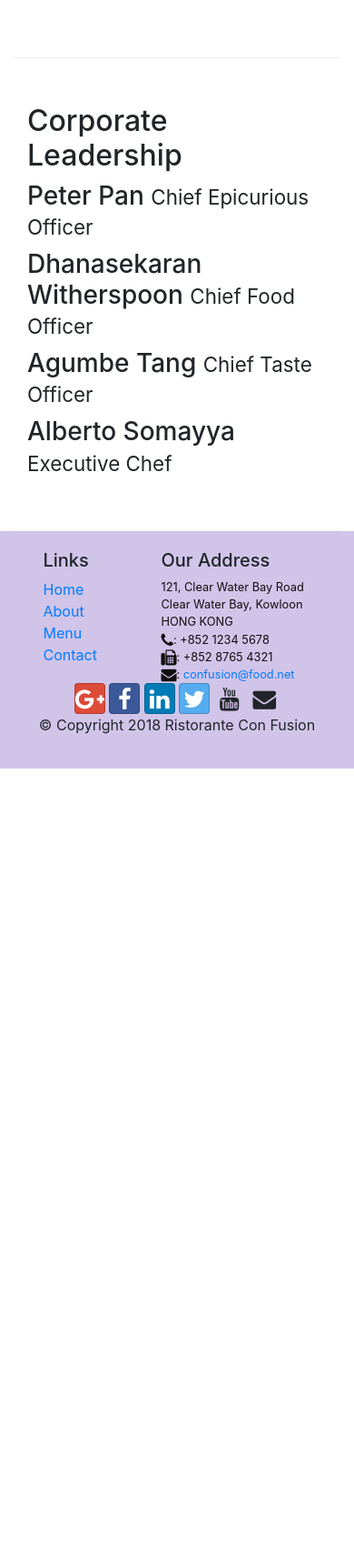
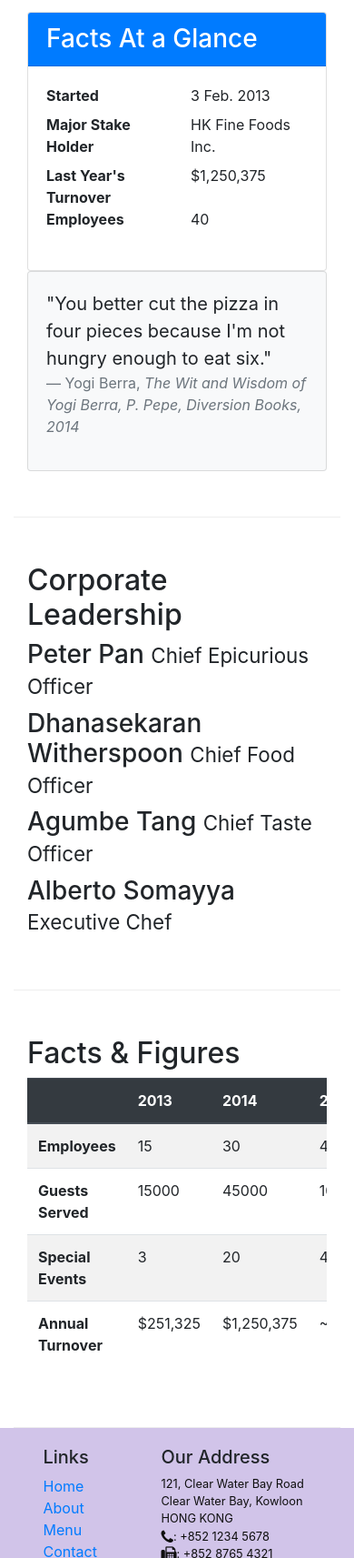
Before and after one commit to shrekfanboi/Coursera_FullStack, a website: page aboutus.html in a window 390 px wide. Shown: the part 1036-2749 px from the top of the page at 91% size. Before the commit the page ends 1881 px from the top, so only its background shows below. Drawn offline with nearby package versions, Linux system fonts and the light colour scheme.

Commit message:
Table and Cards

```diff
--- a/aboutus.html
+++ b/aboutus.html
@@ -65,7 +65,32 @@
                 <p>Started in 2010, Ristorante con Fusion quickly established itself as a culinary icon par excellence in Hong Kong. With its unique brand of world fusion cuisine that can be found nowhere else, it enjoys patronage from the A-list clientele in Hong Kong.  Featuring four of the best three-star Michelin chefs in the world, you never know what will arrive on your plate the next time you visit us.</p>
                 <p>The restaurant traces its humble beginnings to <em>The Frying Pan</em>, a successful chain started by our CEO, Mr. Peter Pan, that featured for the first time the world's best cuisines in a pan.</p>
             </div>
-            <div>
+            <div class="col-sm">
+                <div class="card">
+                    <h3 class="card-header bg-primary text-white">Facts At a Glance</h3>
+                    <div class="card-body">
+                        <dl class="row">
+                            <dt class="col-6">Started</dt>
+                            <dd class="col-6">3 Feb. 2013</dd>
+                            <dt class="col-6">Major Stake Holder</dt>
+                            <dd class="col-6">HK Fine Foods Inc.</dd>
+                            <dt class="col-6">Last Year's Turnover</dt>
+                            <dd class="col-6">$1,250,375</dd>
+                            <dt class="col-6">Employees</dt>
+                            <dd class="col-6">40</dd>
+                        </dl>
+                    </div>
+                </div>
+            </div>
+            <div class="col-12">
+                <div class="card card-body bg-light">
+                    <blockquote class="blockquote">
+                        <p class="mb-0">"You better cut the pizza in four pieces because I'm not hungry enough to eat six."</p>
+                        <footer class="blockquote-footer">Yogi Berra,
+                            <cite title="Source Title">The Wit and Wisdom of Yogi Berra, P. Pepe, Diversion Books, 2014</cite>
+                        </footer>
+                    </blockquote>
+                </div>
             </div>
         </div>
 
@@ -82,6 +107,52 @@
                 <h3>Alberto Somayya <small>Executive Chef</small></h3>
                 <p class="d-none d-sm-block">Award winning three-star Michelin chef with wide International experience having worked closely with whos-who in the culinary world, he specializes in creating mouthwatering Indo-Italian fusion experiences. He says, <em>Put together the cuisines from the two craziest cultures, and you get a winning hit! Amma Mia!</em></p>
             </div>
+       </div>
+       <div class="row row-content">
+           <div class="col-12 col-sm-9">
+               <h2>Facts &amp; Figures</h2>
+               <div class="table-responsive">
+                <table class="table table-striped">
+                    <thead class="thead-dark">
+                        <tr>
+                            <th>&nbsp;</th>
+                            <th>2013</th>
+                            <th>2014</th>
+                            <th>2015</th>
+                        </tr>
+                    </thead>
+                    <tbody>
+                        <tr>
+                            <th>Employees</th>
+                            <td>15</td>
+                            <td>30</td>
+                            <td>40</td>
+                        </tr>
+                        <tr>
+                            <th>Guests Served</th>
+                            <td>15000</td>
+                            <td>45000</td>
+                            <td>100,000</td>
+                        </tr>
+                        <tr>
+                            <th>Special Events</th>
+                            <td>3</td>
+                            <td>20</td>
+                            <td>45</td>
+                        </tr>
+                        <tr>
+                            <th>Annual Turnover</th>
+                            <td>$251,325</td>
+                            <td>$1,250,375</td>
+                            <td>~$3,000,000</td>
+                        </tr>
+                    </tbody>
+                </table>
+            </div>
+           </div>
+           <div class="col-12 col-sm-3">
+
+           </div>
        </div>
 
     </div>
```
